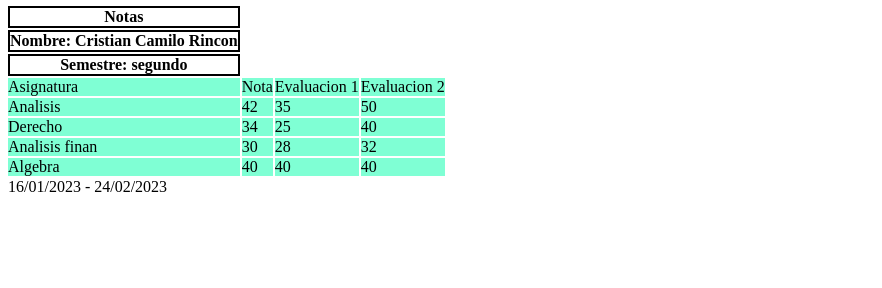
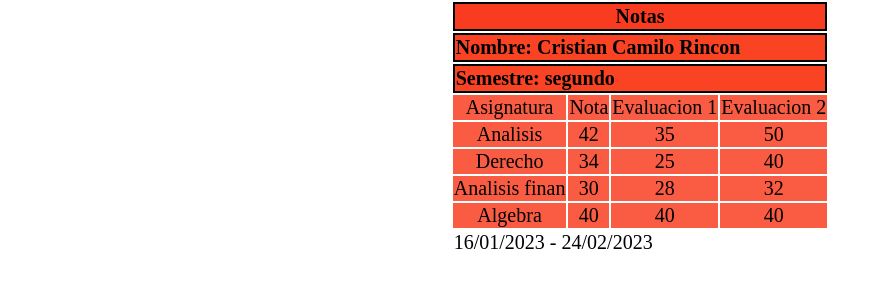
Before and after one commit to Camilorincon12/Tablas, a plain HTML site: page index.html in a window 1280 px wide. Shown: the whole page, without its empty margins (0-882 px from the left). Drawn offline with Linux system fonts and the light colour scheme.

Commit message:
version 2

```diff
--- a/css/styles.css
+++ b/css/styles.css
@@ -1,25 +1,55 @@
 *{
-    margin: 2px;
-    padding: 0;
+    margin: 0 auto;
+    padding: 0 auto;
+    font-size: 20px;
 
+}
+head tr,th{
+    border-color:2px solid black;
+    border: 2px;
 }
 
 .table{
     margin: auto;
     font-size: larger;
     border: 2px solid black;
+    border-color: black;
+    text-align: center ;
+    padding: 0 auto;
+    border-collapse: collapse;
 }
 .prin{
+
     border: 2px solid black;
-    border: 2px solid black;
+    border-color: black;
+    text-align: left;
+    background-color: #FA4322;
 }
 .nota{
     text-align: center;
     border: 2px solid black;
+    border-color: black;
+    background-color: #F93C1F;
+    text-align: center ;
 }
 .body{
     align-items: center;
     border: 2px solid black;
-    background-color: aquamarine;
+    border-color: black;
+    background-color: #FA5B43;
+    text-align: center ;
 
 }
+.fecha{
+
+    padding: 10px;
+    border-radius: 4px;
+    margin-bottom: 16px;
+    border: 1px solid #1f53c5;
+}
+
+head td{
+    border: 2px black;
+    border-color: black;
+
+}
--- a/index.html
+++ b/index.html
@@ -12,13 +12,13 @@
         <!-- cabecera -->
         <thead>
             <tr>
-                <th class="nota">Notas</th>
+                <th colspan="4" class="nota">Notas</th>
             </tr>
             <tr>
-                <th class="prin">Nombre: Cristian Camilo Rincon</th>
+                <th colspan="4" class="prin">Nombre: Cristian Camilo Rincon</th>
             </tr>
             <tr>
-                <th class="prin">Semestre: segundo</th>
+                <th colspan="4" class="prin">Semestre: segundo</th>
             </tr>
         </thead>
         <!-- cuerpo -->
@@ -55,7 +55,7 @@
             </tr>
         </tbody>
         <tfoot class="fecha">
-            <td>16/01/2023 - 24/02/2023</td>
+            <td colspan="4">16/01/2023 - 24/02/2023</td>
         </tfoot>
     </table>
     </body>
```
